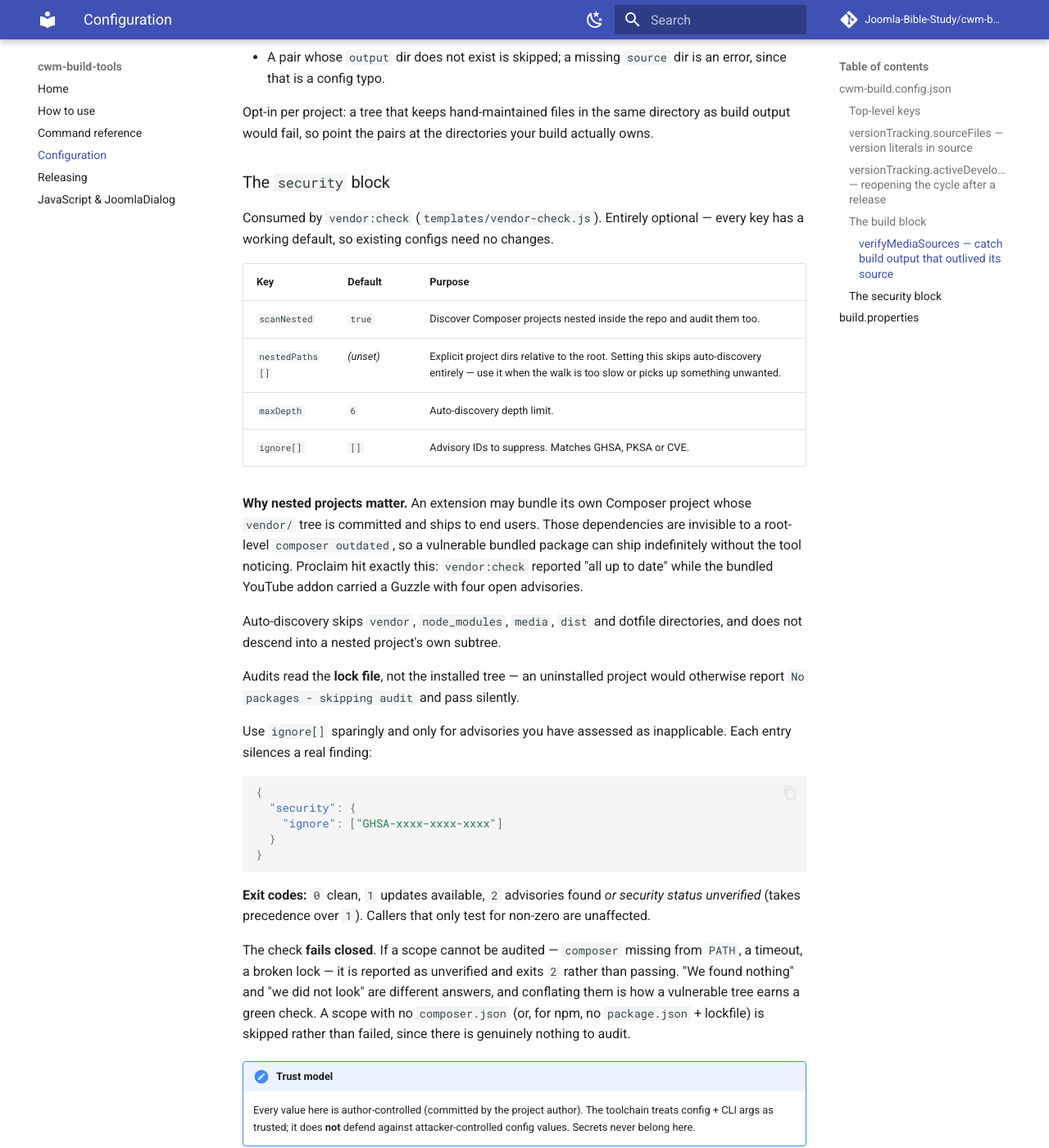
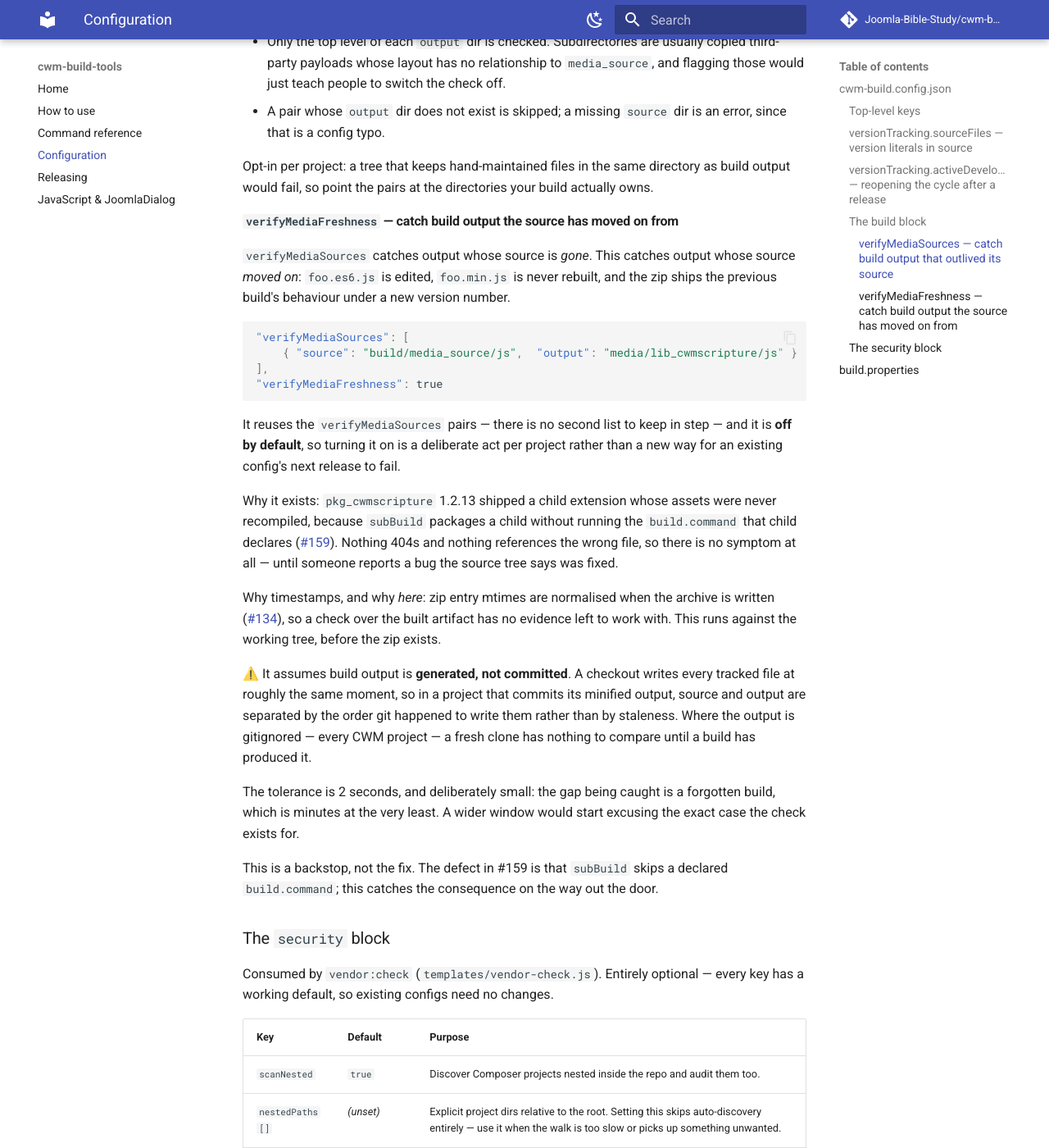
Before and after one commit to Joomla-Bible-Study/cwm-build-tools, an MkDocs documentation site: the page built from docs/configuration.md, in a window 1280 px wide and 1400 px high, scrolled down 6079 px. Shown: the whole window at 82% size. Built offline with MkDocs 1.6.1 and Material for MkDocs 9.7.7, drawn with Linux system fonts in a browser that asks for light colours; comment, search, counter and statistics services are not loaded; some of the changed text lies outside the part shown.

Commit message:
feat(build): add verifyMediaFreshness, a stale-asset guard
verifyMediaSources catches build output whose source is gone. This catches
the opposite half: output whose source moved on. A source file is edited,
the minified sibling is never rebuilt, and the zip ships the previous
build's behaviour under a new version number. Nothing 404s and nothing
references the wrong file, so there is no symptom at all until someone
reports a bug the source tree says was fixed — which is what
pkg_cwmscripture 1.2.13 did (#159).

Off by default. Five other CWM projects already declare verifyMediaSources
pairs, and turning a new failure mode on underneath them would fail their
next release for something they never opted into. Turning it on reuses
those same pairs, so there is no second list to keep in step.

Timestamps, against the working tree, before the zip exists. I had proposed
comparing string literals between foo.js and foo.min.js on #159 and have
since walked that back there: minifiers fold concatenations and re-encode
unicode escapes, so it false-positives, and it only detects staleness when
the source gained a literal the minified lacks — a bug fix that adds no new
strings passes clean. Timestamps cannot be read later either, since zip
entry mtimes are normalised when the archive is written (#134), which is
why this runs pre-package rather than in ArtifactTokenScanner.

The 2-second tolerance absorbs filesystem granularity only. The gap being
caught is a forgotten build, which is minutes at the very least; a wider
window would excuse the exact case this exists for.

⚠️ Assumes build output is generated, not committed: a checkout writes every
tracked file at roughly the same moment, so in a project that commits its
minified output the two are separated by git's write order rather than by
staleness. Documented on the config key.

This is a backstop, not the fix for #159 — that remains subBuild running a
child's declared build.command.

Both halves mutation-confirmed: neutering the comparison fails the four
detection tests, and forcing the opt-in gate on fails the off-by-default
test.

Refs #159

Co-Authored-By: Claude Opus 5 (1M context) <noreply@anthropic.com>

````diff
--- a/docs/configuration.md
+++ b/docs/configuration.md
@@ -156,6 +156,7 @@ Consumed by `cwm-build` / `cwm-package`.
 | `preBuild` | `{ mode: "ensure-minified", dirs[] }` or `{ mode: "run", command }` (e.g. `npm run build`). Runs before zipping. |
 | `verifyAssets` | `true` to fail the build if a `joomla.asset.json`-referenced file is missing. See the [JS guide](javascript-and-joomladialog.md#72-buildverifyassets-fail-loudly-if-an-asset-didnt-build). |
 | `verifyMediaSources[]` | `{ source, output }` directory pairs. Fails the build when a file in `output` has no matching source in `source` — i.e. build output that outlived its source. See below. |
+| `verifyMediaFreshness` | `true` to additionally fail the build when a file in `output` is *older* than the source it was built from. Reuses the `verifyMediaSources` pairs. See below. |
 | `versionPrompt` | `{ enabled, timeout }` for the interactive 3-way version prompt. |
 
 #### `verifyMediaSources` — catch build output that outlived its source
@@ -200,6 +201,47 @@ Matching rules:
 Opt-in per project: a tree that keeps hand-maintained files in the same directory
 as build output would fail, so point the pairs at the directories your build
 actually owns.
+
+#### `verifyMediaFreshness` — catch build output the source has moved on from
+
+`verifyMediaSources` catches output whose source is *gone*. This catches output
+whose source *moved on*: `foo.es6.js` is edited, `foo.min.js` is never rebuilt,
+and the zip ships the previous build's behaviour under a new version number.
+
+```json
+"verifyMediaSources": [
+    { "source": "build/media_source/js",  "output": "media/lib_cwmscripture/js" }
+],
+"verifyMediaFreshness": true
+```
+
+It reuses the `verifyMediaSources` pairs — there is no second list to keep in
+step — and it is **off by default**, so turning it on is a deliberate act per
+project rather than a new way for an existing config's next release to fail.
+
+Why it exists: `pkg_cwmscripture` 1.2.13 shipped a child extension whose assets
+were never recompiled, because `subBuild` packages a child without running the
+`build.command` that child declares ([#159](https://github.com/Joomla-Bible-Study/cwm-build-tools/issues/159)).
+Nothing 404s and nothing references the wrong file, so there is no symptom at
+all — until someone reports a bug the source tree says was fixed.
+
+Why timestamps, and why *here*: zip entry mtimes are normalised when the archive
+is written ([#134](https://github.com/Joomla-Bible-Study/cwm-build-tools/issues/134)),
+so a check over the built artifact has no evidence left to work with. This runs
+against the working tree, before the zip exists.
+
+⚠️ It assumes build output is **generated, not committed**. A checkout writes
+every tracked file at roughly the same moment, so in a project that commits its
+minified output, source and output are separated by the order git happened to
+write them rather than by staleness. Where the output is gitignored — every CWM
+project — a fresh clone has nothing to compare until a build has produced it.
+
+The tolerance is 2 seconds, and deliberately small: the gap being caught is a
+forgotten build, which is minutes at the very least. A wider window would start
+excusing the exact case the check exists for.
+
+This is a backstop, not the fix. The defect in #159 is that `subBuild` skips a
+declared `build.command`; this catches the consequence on the way out the door.
 
 ### The `security` block
 
````
Also changed, not shown: CHANGELOG.md (+22 -0 lines), 3 other files.
